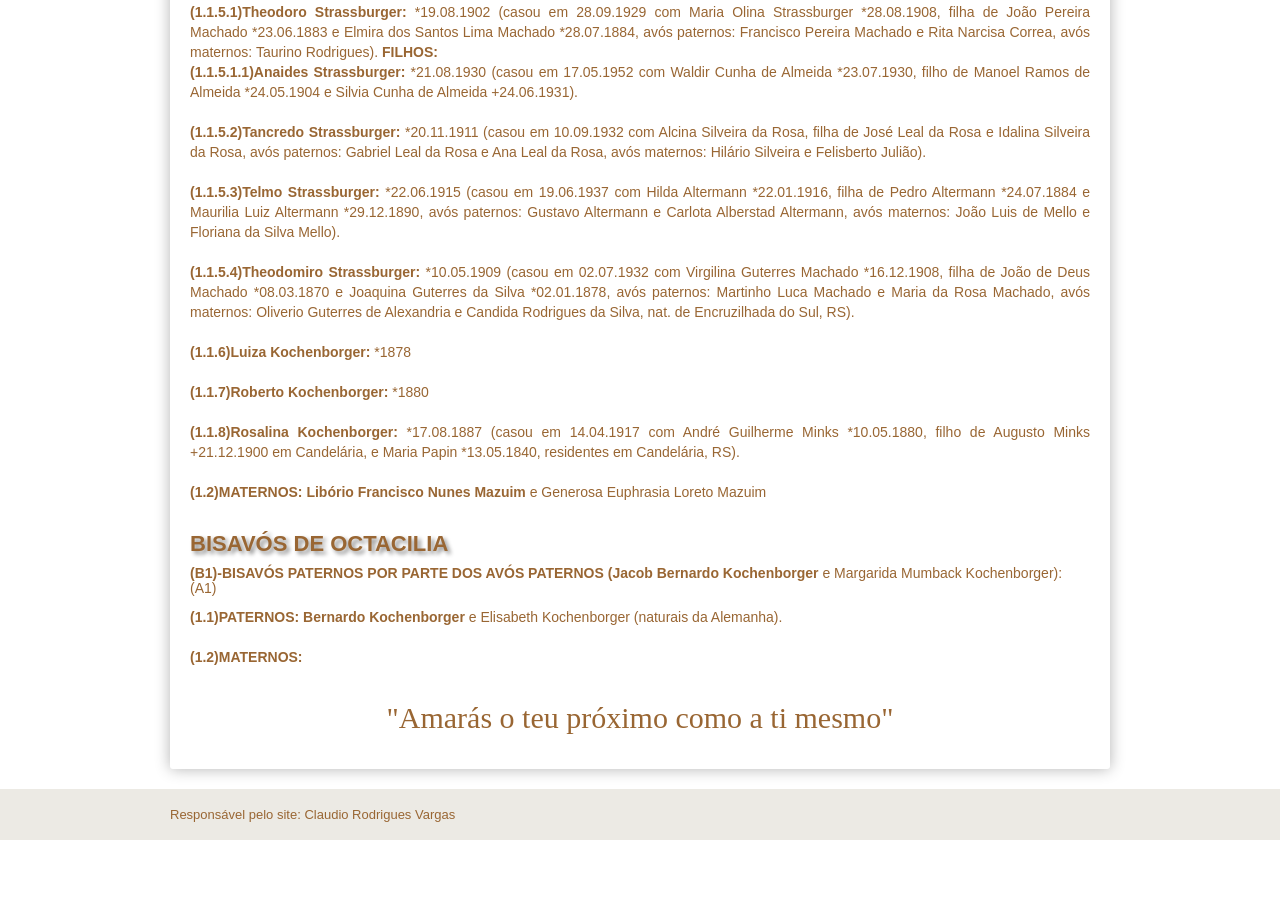
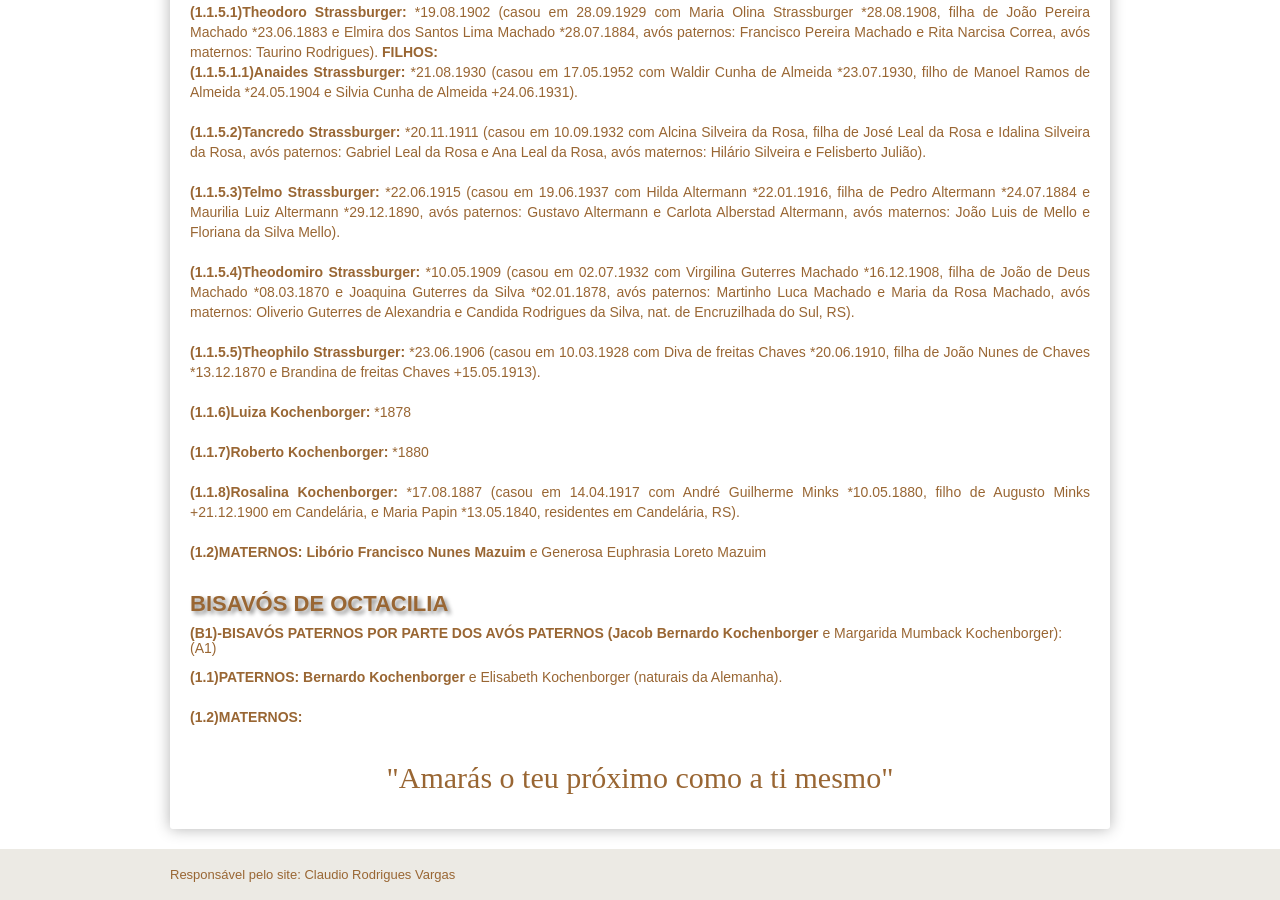
Before and after one commit to claudiovargas1955/claudiovargas1955.github.io, a Jekyll site: the page built from _pages/familia-kochenborger.html, in a window 1280 px wide and 900 px high, scrolled down 2191 px. Built offline with Jekyll 4.4.1, drawn with Linux system fonts in a browser that asks for light colours; some web fonts are replaced; before the commit the page ends 3031 px from its top, so only the background shows below that.

Commit message:
Update familia-kochenborger.html

```diff
--- a/_pages/familia-kochenborger.html
+++ b/_pages/familia-kochenborger.html
@@ -205,6 +205,9 @@ Catharina Strassburger). <b>FIHOS: </b><br>
     de Deus Machado *08.03.1870 e Joaquina Guterres da Silva *02.01.1878, avós paternos: Martinho Luca Machado e Maria da Rosa Machado,
     avós maternos: Oliverio Guterres de Alexandria e Candida Rodrigues da Silva, nat. de Encruzilhada do Sul, RS). <br><br>
 
+    <b>(1.1.5.5)Theophilo Strassburger: </b>*23.06.1906 (casou em 10.03.1928 com Diva de freitas Chaves *20.06.1910, filha de João
+    Nunes de Chaves *13.12.1870 e Brandina de freitas Chaves +15.05.1913). <br><br>
+
     <b>(1.1.6)Luiza Kochenborger: </b>*1878<br><br>
 
     <b>(1.1.7)Roberto Kochenborger: </b>*1880 <br><br>
```
